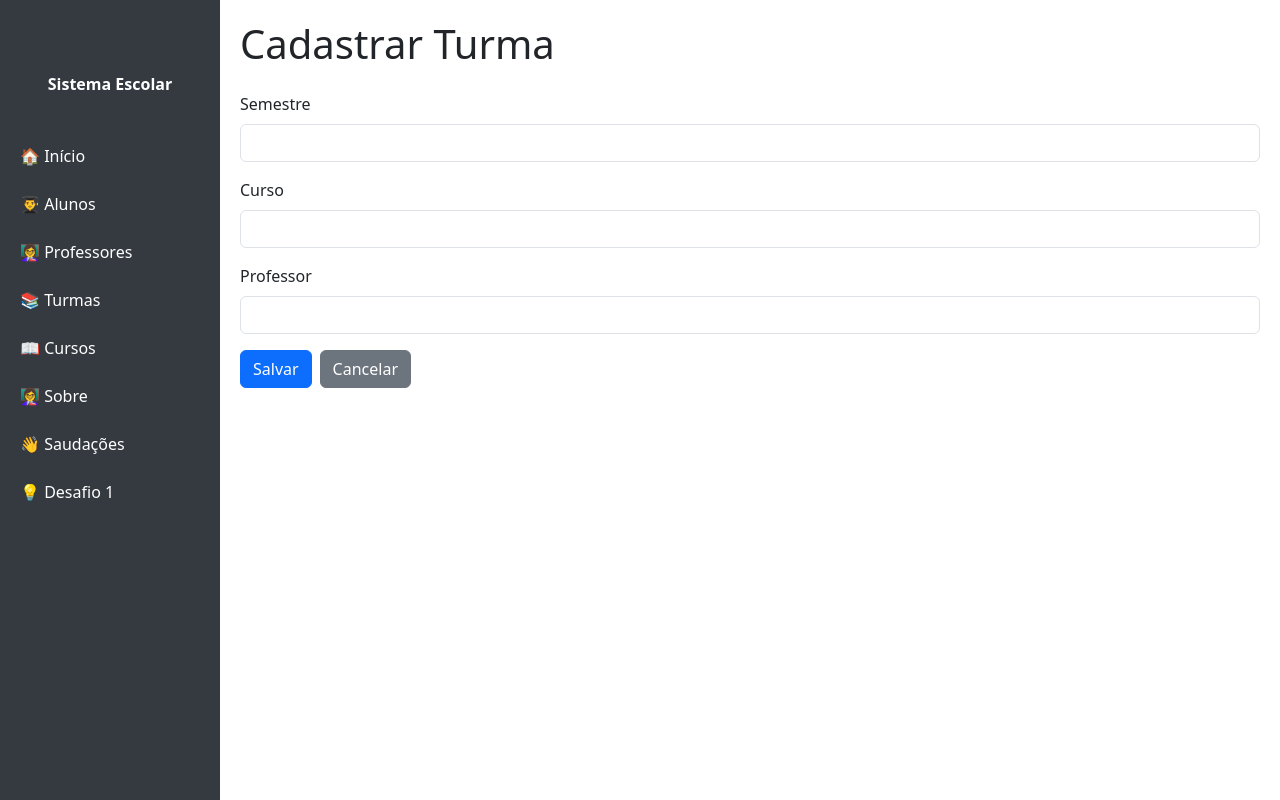
After one commit to Mpok-java/projeto_flask, a Flask app: page /turma/form in a window 1280 px wide. The commit adds this page. Run offline with Flask 3, Linux system fonts and the light colour scheme.

Commit message:
atividade5

```diff
--- a/app.py
+++ b/app.py
@@ -50,11 +50,48 @@ def lista_professor():
     return render_template('professor/lista.html', lista=lista_professor)
 
 
+@app.route('/professor/form')
+def form_professor():
+    return render_template('professor/form.html', professor = None)
+
+
+@app.route('/professor/salvar/', methods=['POST'])
+def salvar_professor(id=None):
+    nome = request.form['nome']
+    disciplina = request.form['disciplina']
+    dao = ProfessorDAO()
+    resultado = dao.salvar(id, nome, disciplina)
+    if resultado['status'] == "ok":
+        flash("Professor salvo com sucesso!", "success")
+    else:
+        flash(resultado["mensagem"], "danger")
+    return redirect('/professor')
+
+
 @app.route('/turma')
 def lista_turma():
     dao = TurmaDAO()
     lista_turma = dao.listar()
     return render_template('turma/lista.html', lista=lista_turma)
+
+
+@app.route('/turma/form')
+def form_turma():
+    return render_template('turma/form.html', turma = None)
+
+
+@app.route('/turma/salvar/', methods=['POST'])
+def salvar_turma(id=None):
+    semestre = request.form['semestre']
+    curso = request.form['curso']
+    professor = request.form['professor']
+    dao = TurmaDAO()
+    resultado = dao.salvar(id, semestre, curso, professor)
+    if resultado['status'] == "ok":
+        flash("Turma salva com sucesso!", "success")
+    else:
+        flash(resultado["mensagem"], "danger")
+    return redirect('/turma')
 
 
 @app.route('/curso')
@@ -65,13 +102,33 @@ def lista_curso():
    #return render_template('curso/lista.html')
 
 
+@app.route('/curso/form')
+def form_curso():
+    return render_template('curso/form.html', curso = None)
+
+
+@app.route('/curso/salvar/', methods=['POST'])
+def salvar_curso(id=None):
+    nome_curso = request.form['nome']
+    duracao = request.form['duracao']
+    dao = CursoDAO()
+    resultado = dao.salvar(id, nome_curso, duracao)
+    if resultado['status'] == "ok":
+        flash("Curso salvo com sucesso!", "success")
+    else:
+        flash(resultado["mensagem"], "danger")
+    return redirect('/curso')
+
+
 @app.route('/saudacao1/<nome>')
 def saudacao1(nome):
     return render_template('saudacao/saudacao.html', valor_recebido=nome)
 
+
 @app.route('/saudacao2/')
 def saudacao2():
     return render_template('saudacao/saudacao.html' )
+
 
 @app.route('/login', methods=['POST'])
 def login():
@@ -86,6 +143,7 @@ def login():
 def desafio1():
     return render_template('desafio/desafio.html', valor_recebido="Desafio 1")
 
+
 @app.route('/cadastro', methods=['POST'])
 def luz_desafio():
     nome = request.form['nome']
--- a/dao/aluno_dao.py
+++ b/dao/aluno_dao.py
@@ -2,7 +2,7 @@ from dao.db_config import get_connection
 
 class AlunoDAO:
 
-    sqlSelect = 'SELECT id, nome, idade, cidade FROM aluno order by id desc'
+    sqlSelect = 'SELECT id, nome, idade, cidade FROM aluno'
 
     def listar(self):
         conn = get_connection()
--- a/templates/curso/lista.html
+++ b/templates/curso/lista.html
@@ -1,6 +1,10 @@
 {% include 'dashboard/cabecalho.html' %}
 
 <h1 class ="mb-4">Listagem de Cursos</h1>
+
+<div class="mt-3 mb-4">
+    <a href="/curso/form" class="btn btn-primary mb-3">Novo</a>
+</div>
 
 <div class ="row">
 
--- a/templates/professor/lista.html
+++ b/templates/professor/lista.html
@@ -1,6 +1,10 @@
 {% include 'dashboard/cabecalho.html' %}
 
 <h1 class="mb-4">Listagem de  Professores</h1>
+
+<div class="mt-3 mb-4">
+    <a href="/professor/form" class="btn btn-primary mb-3">Novo</a>
+</div>
 
 <div class="row">
 
--- /dev/null
+++ b/templates/turma/form.html
@@ -0,0 +1,38 @@
+
+{% include 'dashboard/cabecalho.html' %}
+
+<!-- Formulário de Turma -->
+<h1 class="mb-4">Cadastrar Turma</h1>
+
+<div class="row">
+    <div class="col-12">
+      <form action="/turma/salvar/" method="POST">
+
+        <!-- Nome -->
+        <div class="mb-3">
+          <label for="semestre" class="form-label">Semestre</label>
+          <input type="text" class="form-control" id="semestre" name="semestre" value="{{ turma[1] }}" required>
+        </div>
+
+        <!-- Idade -->
+        <div class="mb-3">
+          <label for="curso" class="form-label">Curso</label>
+          <input type="number" class="form-control" id="curso" name="curso" value="{{ turma[2] }}" required>
+        </div>
+
+        <!-- Cidade -->
+        <div class="mb-3">
+          <label for="professor" class="form-label">Professor</label>
+          <input type="text" class="form-control" id="professor" name="professor" value="{{ turma[3] }}" required>
+        </div>
+
+        <!-- Botões -->
+        <div class="d-flex gap-2">
+          <button type="submit" class="btn btn-primary">Salvar</button>
+          <a href="/turma" class="btn btn-secondary">Cancelar</a>
+        </div>
+    </form>
+    </div>
+  </div>
+
+  {% include 'dashboard/rodape.html' %}
--- a/templates/turma/lista.html
+++ b/templates/turma/lista.html
@@ -1,6 +1,10 @@
 {% include 'dashboard/cabecalho.html' %}
 
 <h1 class="mb-4">Listagem de Turmas</h1>
+
+<div class="mt-3 mb-4">
+    <a href="/turma/form" class="btn btn-primary mb-3">Novo</a>
+</div>
 
 <div class="row">
 
```
Also changed, not shown: dao/curso_dao.py (+12 -0 lines), dao/professor_dao.py (+12 -0 lines), dao/turma_dao.py (+12 -0 lines), templates/curso/form.html (added, +33 -0 lines), templates/professor/form.html (added, +33 -0 lines).
